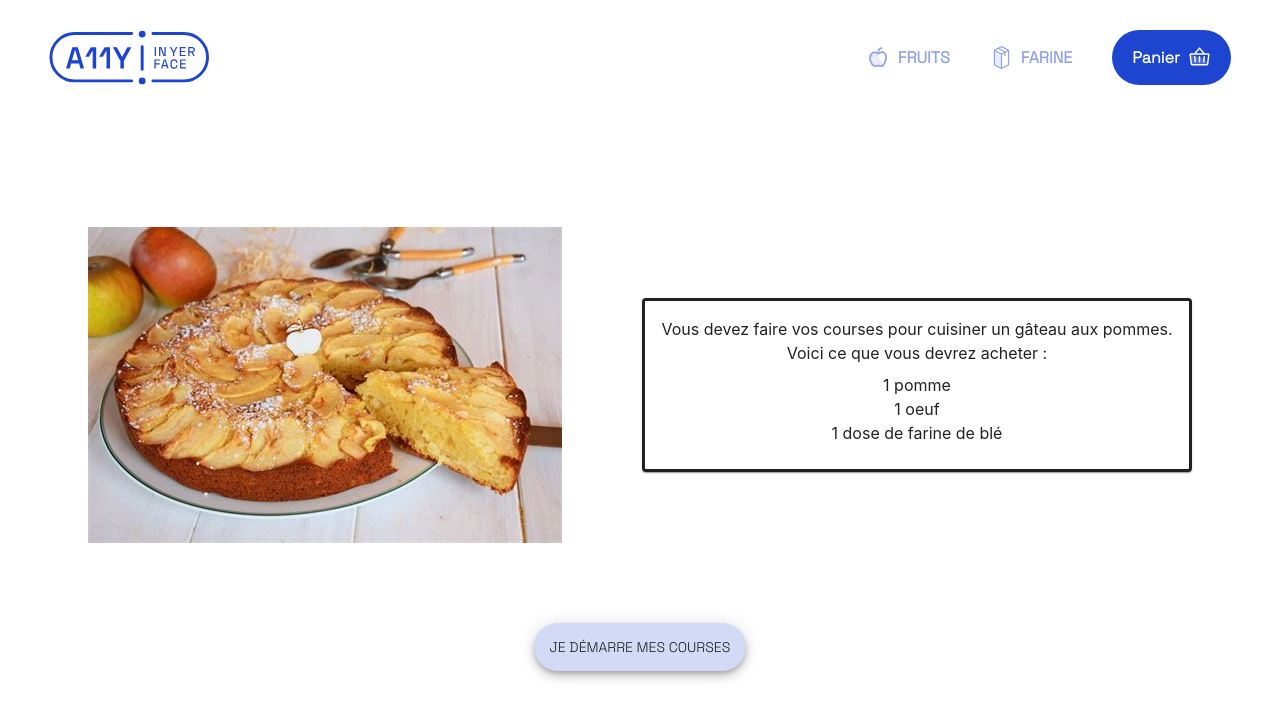
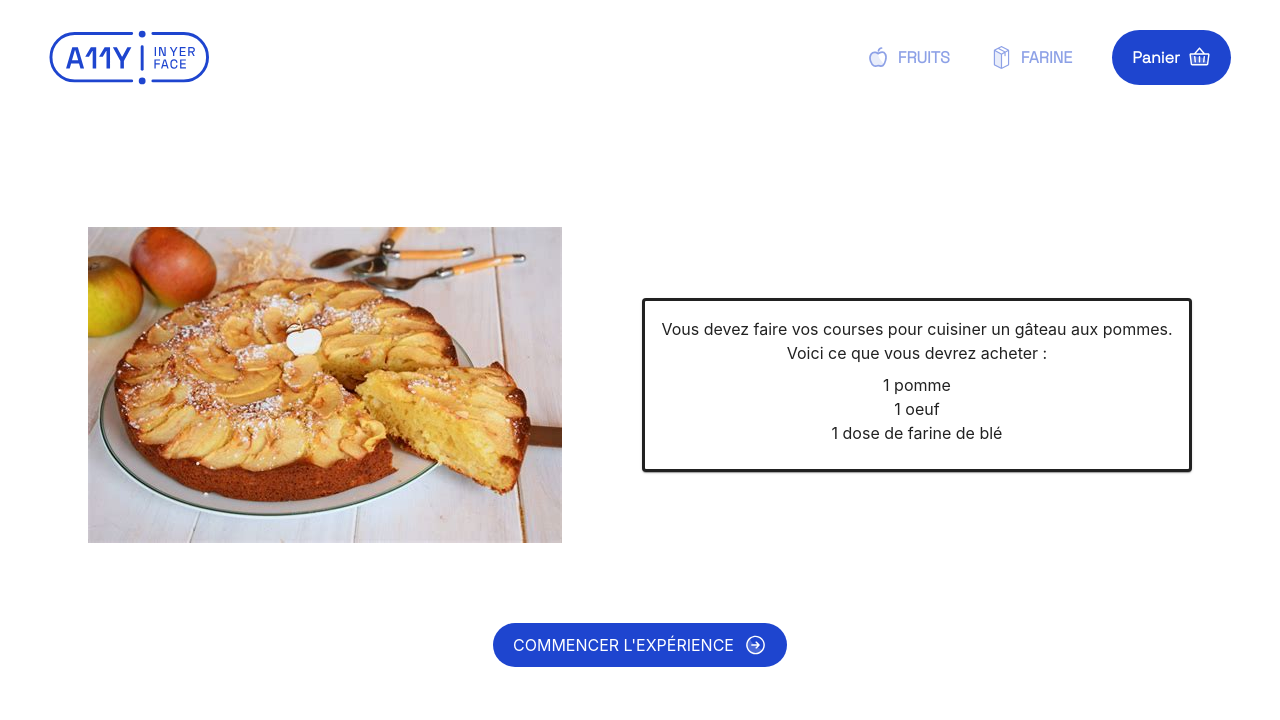
Before and after one commit to theodo/a11yinyerface, a Next.js app: page / in a window 1280 px wide. Shown: the top 720 px of the page. Built offline with nearby package versions, Linux system fonts and the light colour scheme.

Commit message:
create generic link component

```diff
--- /dev/null
+++ b/src/components/ui/Buttons/AppLink.tsx
@@ -0,0 +1,37 @@
+import { Link } from "@mui/material";
+import Image from "next/image";
+
+interface IAppLink {
+  text: string;
+  link: string;
+}
+
+const AppLink: React.FC<IAppLink> = ({ text, link }) => {
+  return (
+    <Link
+      href={link}
+      sx={{
+        display: "flex",
+        width: "fit-content",
+        textTransform: "uppercase",
+        color: "white",
+        padding: "10px 20px",
+        borderRadius: "75px",
+        backgroundColor: "primary.main",
+        ":hover": {
+          backgroundColor: "primary.dark",
+        },
+        alignSelf: "center",
+        gap: "10px",
+      }}
+    >
+      {text}
+      <Image
+        src={require("public/product_assets/images/white-arrow.svg")}
+        alt=""
+      />
+    </Link>
+  );
+};
+
+export default AppLink;
--- a/src/pages/index.tsx
+++ b/src/pages/index.tsx
@@ -1,4 +1,4 @@
-import { Stack, Container, Fab, Link, List, Paper } from "@mui/material";
+import { Stack, Container, List, Paper } from "@mui/material";
 import { Box } from "@mui/system";
 import { useAtom } from "jotai";
 import type { NextPage } from "next";
@@ -6,6 +6,7 @@ import Image from "next/image";
 import { useEffect } from "react";
 
 import AppBar from "components/ui/AppBar/AppBar";
+import AppLink from "src/components/ui/Buttons/AppLink";
 import { cartAtom } from "src/store/cart";
 
 const Home: NextPage = () => {
@@ -54,12 +55,7 @@ const Home: NextPage = () => {
               </Paper>
             </Box>
           </Stack>
-
-          <Link href="/fruits">
-            <Fab color="secondary" variant="extended" size="large">
-              Je démarre mes courses
-            </Fab>
-          </Link>
+          <AppLink text="Commencer l'expérience" link="/fruits" />
         </Stack>
       </Container>
     </>
```
Also changed, not shown: public/product_assets/images/white-arrow.svg (added).
